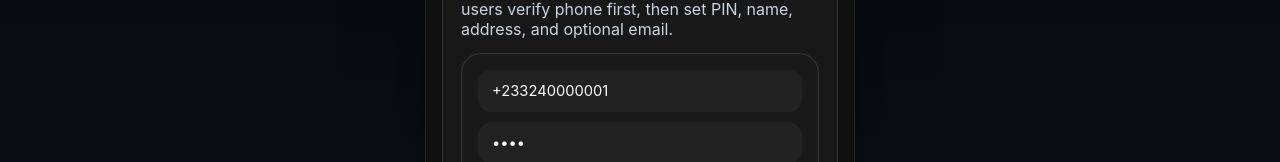
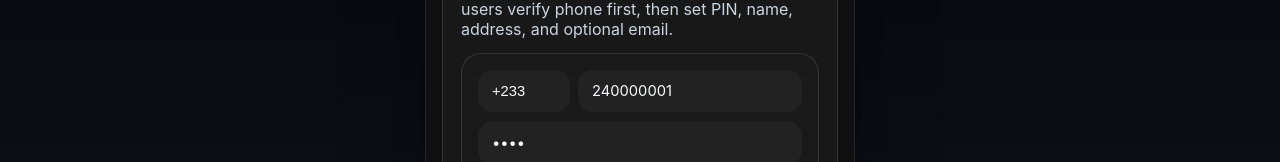
Before and after one commit to hodalor/sorted, a React (Create React App) app: page / in a window 1280 px wide. Shown: the part 268-430 px from the top of the page. Built offline with nearby package versions, Linux system fonts and the light colour scheme.

Commit message:
The country-code fix improves the number formatting, but it will not bypass a timed-out reCAPTCHA down

```diff
--- a/src/App.js
+++ b/src/App.js
@@ -17,6 +17,7 @@ import ProfilePage from './pages/ProfilePage';
 import './styles/web.css';
 
 const signupDefaults = {
+  countryCode: '+233',
   phoneNumber: '',
   otpToken: '',
   otpCode: '',
@@ -47,10 +48,17 @@ function App() {
   const [authStep, setAuthStep] = useState('login');
   const [activeMenu, setActiveMenu] = useState('home');
   const [loginForm, setLoginForm] = useState({
-    phoneNumber: '+233240000001',
+    countryCode: '+233',
+    phoneNumber: '240000001',
     pin: '1234',
   });
   const [signupForm, setSignupForm] = useState(signupDefaults);
+  const [authLoading, setAuthLoading] = useState({
+    login: false,
+    requestOtp: false,
+    verifyOtp: false,
+    completeSignup: false,
+  });
   const [session, setSession] = useState(null);
   const [search, setSearch] = useState('');
   const [categories, setCategories] = useState([]);
@@ -67,6 +75,22 @@ function App() {
   const [statusMessage, setStatusMessage] = useState('Use phone number and 4-digit PIN to continue.');
   const recaptchaVerifierRef = useRef(null);
   const phoneConfirmationRef = useRef(null);
+  const countryCodeOptions = ['+233', '+234', '+254', '+27', '+1', '+44'];
+
+  const formatPhoneNumber = (countryCode, value) => {
+    const trimmedValue = value.trim();
+
+    if (!trimmedValue) {
+      return '';
+    }
+
+    if (trimmedValue.startsWith('+')) {
+      return trimmedValue;
+    }
+
+    const normalizedDigits = trimmedValue.replace(/\D/g, '').replace(/^0+/, '');
+    return `${countryCode}${normalizedDigits}`;
+  };
 
   const filteredProviders = useMemo(() => {
     if (!search.trim()) {
@@ -182,40 +206,52 @@ function App() {
 
   const handleLogin = async () => {
     try {
-      const response = await apiPost('/auth/login', loginForm);
+      setAuthLoading((current) => ({ ...current, login: true }));
+      const response = await apiPost('/auth/login', {
+        phoneNumber: formatPhoneNumber(loginForm.countryCode, loginForm.phoneNumber),
+        pin: loginForm.pin,
+      });
       setSession(response);
       setStatusMessage(response.message);
       setAuthStep('portal');
     } catch (error) {
       setStatusMessage(error.message);
+    } finally {
+      setAuthLoading((current) => ({ ...current, login: false }));
     }
   };
 
   const handleRequestOtp = async () => {
     try {
+      setAuthLoading((current) => ({ ...current, requestOtp: true }));
+      const fullPhoneNumber = formatPhoneNumber(signupForm.countryCode, signupForm.phoneNumber);
       const recaptchaVerifier =
         recaptchaVerifierRef.current || (await renderPhoneRecaptcha('firebase-recaptcha'));
 
       recaptchaVerifierRef.current = recaptchaVerifier;
-      phoneConfirmationRef.current = await sendPhoneVerificationCode(signupForm.phoneNumber, recaptchaVerifier);
+      phoneConfirmationRef.current = await sendPhoneVerificationCode(fullPhoneNumber, recaptchaVerifier);
       setAuthStep('signup-otp');
       setStatusMessage('Verification code sent to your phone.');
     } catch (error) {
       setStatusMessage(getFirebasePhoneErrorMessage(error));
+    } finally {
+      setAuthLoading((current) => ({ ...current, requestOtp: false }));
     }
   };
 
   const handleVerifyOtp = async () => {
     try {
+      setAuthLoading((current) => ({ ...current, verifyOtp: true }));
       if (!phoneConfirmationRef.current) {
         setStatusMessage('Request a verification code first.');
         return;
       }
 
+      const fullPhoneNumber = formatPhoneNumber(signupForm.countryCode, signupForm.phoneNumber);
       const idToken = await confirmPhoneVerificationCode(phoneConfirmationRef.current, signupForm.otpCode);
       const response = await apiPost('/auth/verify-firebase-phone', {
         idToken,
-        phoneNumber: signupForm.phoneNumber,
+        phoneNumber: fullPhoneNumber,
       });
 
       setSignupForm((current) => ({
@@ -227,11 +263,14 @@ function App() {
       setStatusMessage(response.message);
     } catch (error) {
       setStatusMessage(getFirebasePhoneErrorMessage(error));
+    } finally {
+      setAuthLoading((current) => ({ ...current, verifyOtp: false }));
     }
   };
 
   const handleCompleteSignup = async () => {
     try {
+      setAuthLoading((current) => ({ ...current, completeSignup: true }));
       const response = await apiPost('/auth/complete-signup', {
         verificationToken: signupForm.verificationToken,
         phoneNumber: signupForm.phoneNumber,
@@ -250,6 +289,8 @@ function App() {
       await clearFirebaseWebSession();
     } catch (error) {
       setStatusMessage(error.message);
+    } finally {
+      setAuthLoading((current) => ({ ...current, completeSignup: false }));
     }
   };
 
@@ -385,8 +426,10 @@ function App() {
         <main className="mobile-frame auth-frame">
           <AuthPage
             authStep={authStep}
+            countryCodeOptions={countryCodeOptions}
             loginForm={loginForm}
             signupForm={signupForm}
+            authLoading={authLoading}
             statusMessage={statusMessage}
             onLoginChange={handleLoginChange}
             onSignupChange={handleSignupChange}
--- a/src/pages/AuthPage.js
+++ b/src/pages/AuthPage.js
@@ -1,7 +1,9 @@
 function AuthPage({
   authStep,
+  countryCodeOptions,
   loginForm,
   signupForm,
+  authLoading,
   statusMessage,
   onLoginChange,
   onSignupChange,
@@ -22,6 +24,14 @@ function AuthPage({
 
       {authStep === 'login' ? (
         <div className="auth-card">
+          <div className="phone-input-row">
+            <select name="countryCode" value={loginForm.countryCode} onChange={onLoginChange}>
+              {countryCodeOptions.map((code) => (
+                <option key={code} value={code}>
+                  {code}
+                </option>
+              ))}
+            </select>
             <input
               name="phoneNumber"
               type="tel"
@@ -29,6 +39,7 @@ function AuthPage({
               value={loginForm.phoneNumber}
               onChange={onLoginChange}
             />
+          </div>
           <input
             name="pin"
             type="password"
@@ -38,8 +49,8 @@ function AuthPage({
             value={loginForm.pin}
             onChange={onLoginChange}
           />
-          <button className="primary-btn full" onClick={onLogin}>
-            Login
+          <button className="primary-btn full" onClick={onLogin} disabled={authLoading.login}>
+            {authLoading.login ? 'Logging in...' : 'Login'}
           </button>
           <button className="text-btn" onClick={() => onStepChange('signup-phone')}>
             Sign up
@@ -50,6 +61,14 @@ function AuthPage({
       {authStep === 'signup-phone' ? (
         <div className="auth-card">
           <p className="auth-hint">Firebase will text a verification code to this number.</p>
+          <div className="phone-input-row">
+            <select name="countryCode" value={signupForm.countryCode} onChange={onSignupChange}>
+              {countryCodeOptions.map((code) => (
+                <option key={code} value={code}>
+                  {code}
+                </option>
+              ))}
+            </select>
             <input
               name="phoneNumber"
               type="tel"
@@ -57,9 +76,10 @@ function AuthPage({
               value={signupForm.phoneNumber}
               onChange={onSignupChange}
             />
+          </div>
           <div id="firebase-recaptcha" className="firebase-recaptcha" />
-          <button className="primary-btn full" onClick={onRequestOtp}>
-            Request OTP
+          <button className="primary-btn full" onClick={onRequestOtp} disabled={authLoading.requestOtp}>
+            {authLoading.requestOtp ? 'Requesting OTP...' : 'Request OTP'}
           </button>
           <button className="text-btn" onClick={() => onStepChange('login')}>
             Back to login
@@ -79,8 +99,8 @@ function AuthPage({
             value={signupForm.otpCode}
             onChange={onSignupChange}
           />
-          <button className="primary-btn full" onClick={onVerifyOtp}>
-            Verify phone
+          <button className="primary-btn full" onClick={onVerifyOtp} disabled={authLoading.verifyOtp}>
+            {authLoading.verifyOtp ? 'Verifying...' : 'Verify phone'}
           </button>
         </div>
       ) : null}
@@ -111,8 +131,8 @@ function AuthPage({
             value={signupForm.email}
             onChange={onSignupChange}
           />
-          <button className="primary-btn full" onClick={onCompleteSignup}>
-            Finish signup
+          <button className="primary-btn full" onClick={onCompleteSignup} disabled={authLoading.completeSignup}>
+            {authLoading.completeSignup ? 'Finishing signup...' : 'Finish signup'}
           </button>
         </div>
       ) : null}
--- a/src/styles/web.css
+++ b/src/styles/web.css
@@ -145,6 +145,7 @@ h3 {
 }
 
 .search-bar input,
+.auth-card select,
 .auth-card input,
 .provider-onboarding input,
 .provider-onboarding select,
@@ -157,6 +158,16 @@ h3 {
   border-radius: 14px;
   padding: 12px 14px;
   background: rgba(255, 255, 255, 0.04);
+}
+
+.phone-input-row {
+  display: grid;
+  grid-template-columns: 92px minmax(0, 1fr);
+  gap: 8px;
+}
+
+.phone-input-row select {
+  appearance: none;
 }
 
 .provider-onboarding textarea {
@@ -203,6 +214,13 @@ h3 {
 .primary-btn {
   background: linear-gradient(135deg, #f59e0b, #f97316);
   color: #111827;
+}
+
+.primary-btn:disabled,
+.ghost-btn:disabled,
+.text-btn:disabled {
+  opacity: 0.7;
+  cursor: wait;
 }
 
 .primary-btn.full {
```
Lines whose indentation alone changed are shown as unchanged.
